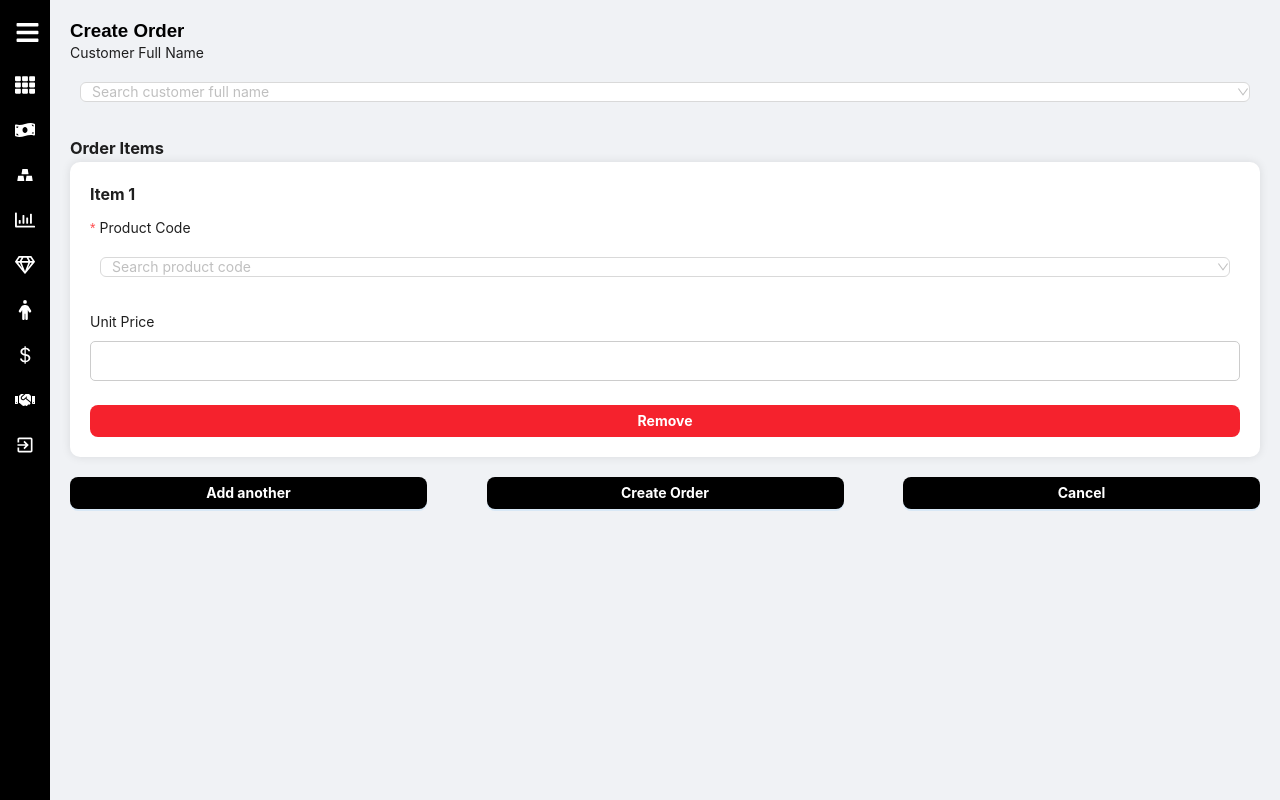
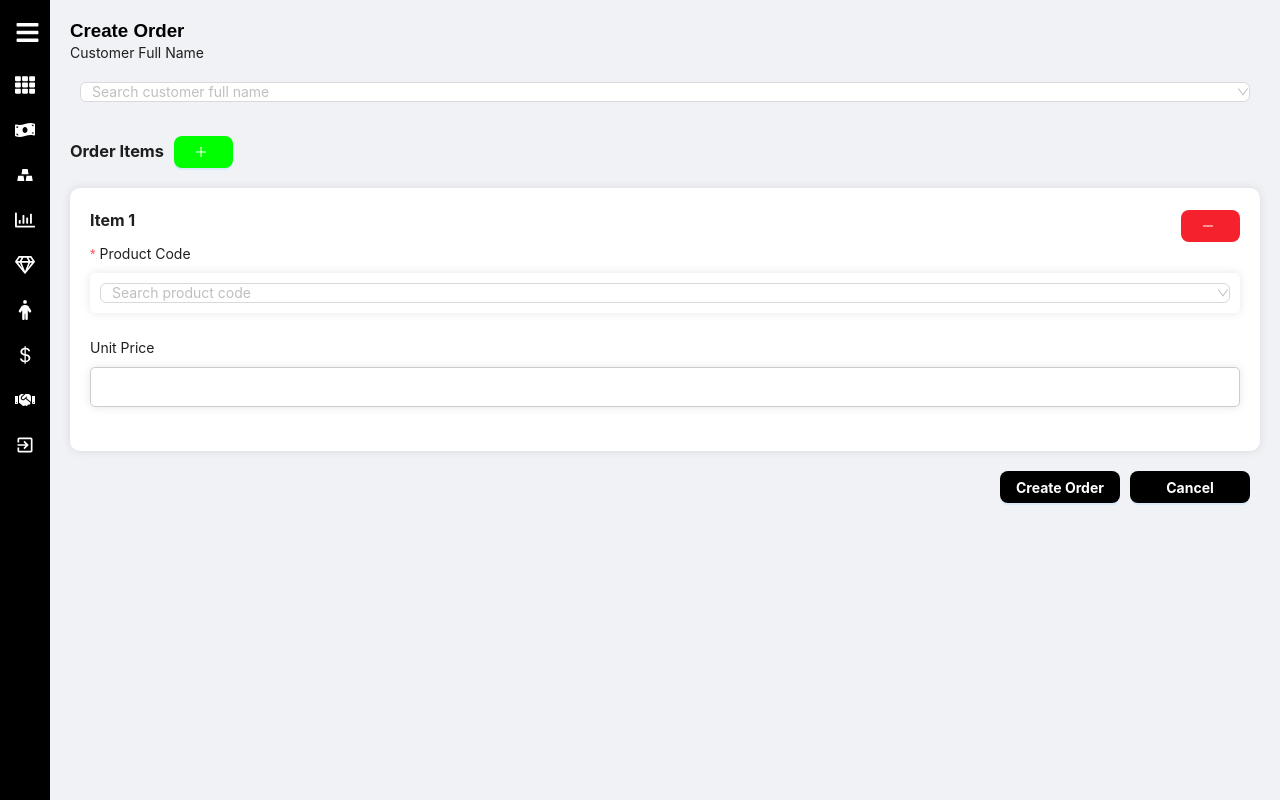
Before and after one commit to Apple1696/SWP-Retake, a React (Vite) app in the folder Front-End/: page /create-order in a window 1280 px wide. Built offline with nearby package versions, Linux system fonts and the light colour scheme.

Commit message:
CSS and import icon for add item and remove item and buttons in CreateOrder

```diff
--- a/Front-End/src/components/pages/OrderReport/CreateOrder.jsx
+++ b/Front-End/src/components/pages/OrderReport/CreateOrder.jsx
@@ -1,6 +1,7 @@
 import { Button, Form, Input, Select } from 'antd';
 import axios from 'axios';
-import React, { useState, useEffect } from 'react';
+import React, { useEffect, useState } from 'react';
+import { AiOutlineMinus, AiOutlinePlus } from 'react-icons/ai';
 import handleRedirect from './../../HandleFunction/handleRedirect';
 
 const { Option } = Select;
@@ -118,7 +119,19 @@ export default function CreateOrder() {
         </Form.Item>
 
         <div>
-          <h3>Order Items</h3>
+          <div style={{ display: 'flex', alignItems: 'center', marginBottom: '20px' }}>
+            <h3 style={{ marginRight: '10px' }}>Order Items</h3>
+            <Button type="primary" onClick={addOrderItem} style={{
+              backgroundColor: '#00ff00',
+              color: '#fff',
+              borderRadius: '8px',
+              fontWeight: 'bold',
+              border: 'none',
+              padding: '10px 20px'
+            }}>
+              <AiOutlinePlus style={{ marginRight: '5px' }} />
+            </Button>
+          </div>
           {orderItems.map((item, index) => (
             <div key={index} style={{
               padding: '20px',
@@ -127,11 +140,23 @@ export default function CreateOrder() {
               boxShadow: '0 0 10px rgba(0, 0, 0, 0.1)',
               marginBottom: '20px'
             }}>
-              <h4 style={{
-                marginBottom: '10px',
-                fontSize: '16px',
-                fontWeight: 'bold'
-              }}>Item {index + 1}</h4>
+              <div style={{ display: 'flex', justifyContent: 'space-between', alignItems: 'center' }}>
+                <h4 style={{
+                  marginBottom: '10px',
+                  fontSize: '16px',
+                  fontWeight: 'bold'
+                }}>Item {index + 1}</h4>
+                <Button type="danger" onClick={() => removeOrderItem(index)} style={{
+                  backgroundColor: '#f5222d',
+                  color: '#fff',
+                  borderRadius: '8px',
+                  fontWeight: 'bold',
+                  border: 'none',
+                  padding: '10px 20px'
+                }}>
+                  <AiOutlineMinus style={{ marginRight: '5px' }} />
+                </Button>
+              </div>
               <Form.Item label="Product Code" name={`productCode_${index}`} rules={[{ required: true, message: 'Please enter a product code!' }]}>
                 <Select
                   showSearch
@@ -144,7 +169,8 @@ export default function CreateOrder() {
                     borderRadius: '5px',
                     borderColor: '#ccc',
                     height: '40px',
-                    fontSize: '16px'
+                    fontSize: '16px',
+                    boxShadow: '0 0 10px rgba(0, 0, 0, 0.1)'
                   }}
                 >
                   <Option value={item.productCode}>{item.productCode}</Option>
@@ -160,46 +186,31 @@ export default function CreateOrder() {
                     borderRadius: '5px',
                     borderColor: '#ccc',
                     height: '40px',
-                    fontSize: '16px'
+                    fontSize: '16px',
+                    boxShadow: '0 0 10px rgba(0, 0, 0, 0.1)'
                   }}
                 />
               </Form.Item>
-              <Button type="danger" onClick={() => removeOrderItem(index)} style={{
-                width: '100%',
-                backgroundColor: '#f5222d',
-                color: '#fff',
-                borderRadius: '8px',
-                fontWeight: 'bold'
-              }}>
-                Remove
-              </Button>
             </div>
           ))}
-          <div style={{ display: 'flex', justifyContent: 'space-between' }}>
-            <Button type="primary" onClick={addOrderItem} style={{
-              width: '30%',
+          <div style={{ display: 'flex', justifyContent: 'flex-end', marginBottom: '20px' }}>
+            <Button type="primary" htmlType="submit" style={{
+              width: '120px',
               backgroundColor: '#000',
               color: '#fff',
               borderRadius: '8px',
-              fontWeight: 'bold'
-            }}>
-              Add another
-            </Button>
-            <Button type="primary" htmlType="submit" style={{
-              width: '30%',
-              backgroundColor: '#000',
-              color: '#fff',
-              borderRadius: '8px',
-              fontWeight: 'bold'
+              fontWeight: 'bold',
+              marginRight: '10px'
             }}>
               Create Order
             </Button>
             <Button type="primary" onClick={cancelOrder} style={{
-              width: '30%',
+              width: '120px',
               backgroundColor: '#000',
               color: '#fff',
               borderRadius: '8px',
-              fontWeight: 'bold'
+              fontWeight: 'bold',
+              marginRight: '10px'
             }}>
               Cancel
             </Button>
```
